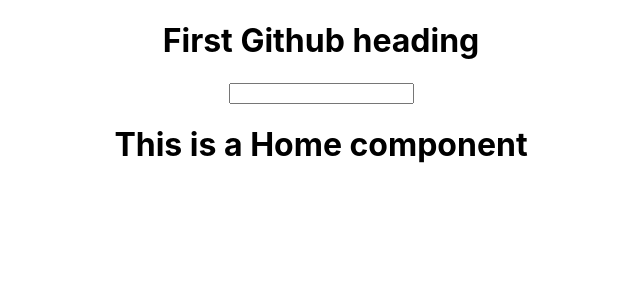
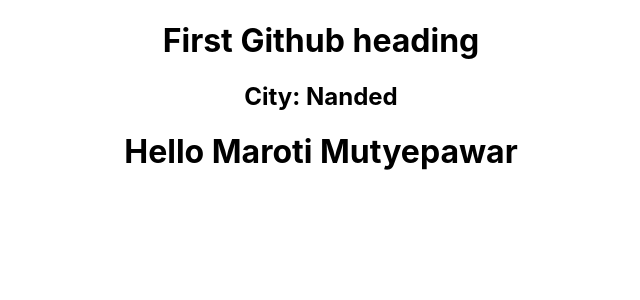
Before and after one commit to marotihub/gitpractice, a React (Create React App) app in the folder axiosandfetch/: page / in a window 1280 px wide. Shown: the top 300 px of the page, without its empty margins (319-959 px from the left). Built offline with nearby package versions, Linux system fonts and the light colour scheme.

Commit message:
context example using useContext

```diff
--- a/axiosandfetch/src/App.js
+++ b/axiosandfetch/src/App.js
@@ -7,14 +7,22 @@ import Parent from './pureComponent/Parent';
 import UseCallBackHook from './useCallback/UseCallBackHook';
 import CalculateFactorial from './useMemo/CalculateFactorial';
 import Home from './lazy loading/Home';
+import { UserProvider } from './context in react/UserContext';
+import {UserProvider1} from './context in react/UserContext'
+import CompA from './context in react/CompA';
+
 
 function App() {
+  // *****lazy loading example values**
+  // const [value, setValue]=useState('')
 
-  const [value, setValue]=useState('')
+  // const handleChange=(e)=>{
+  //   setValue(()=>e.target.value)
+  // }
+  // ********Context values*******
 
-  const handleChange=(e)=>{
-    setValue(()=>e.target.value)
-  }
+
+
   return (
     <div className="App">
      <h1>First Github heading</h1>
@@ -30,10 +38,17 @@ function App() {
      {/* <CalculateFactorial/> */}
 
      {/* *****lazy loading example** */}
-     <input type='text' value={value} onChange={handleChange} />
+     {/* <input type='text' value={value} onChange={handleChange} />
      <h3>{value}</h3>
-     <Home user={value}/>
+     <Home user={value}/> */}
 
+     {/* *****Context ******* */}
+
+      <UserProvider value='Maroti Mutyepawar'>
+        <UserProvider1 value='Nanded'>
+              <CompA/>
+        </UserProvider1>
+      </UserProvider>
     </div>
   );
 }
--- /dev/null
+++ b/axiosandfetch/src/context in react/CompA.js
@@ -0,0 +1,12 @@
+import React from 'react'
+import CompB from './CompB'
+
+function CompA() {
+  return (
+    <div>
+    <CompB/>
+    </div>
+  )
+}
+
+export default CompA
--- /dev/null
+++ b/axiosandfetch/src/context in react/CompB.js
@@ -0,0 +1,20 @@
+import React from 'react'
+import CompC from './CompC'
+import { UserConsumer1 } from './UserContext'
+
+function CompB() {
+  return (
+    <div>
+        <UserConsumer1>
+            {
+                value=>{
+                    return <h2>City: {value}</h2>
+                }
+            }
+        </UserConsumer1>
+        <CompC/>
+    </div>
+  )
+}
+
+export default CompB
--- /dev/null
+++ b/axiosandfetch/src/context in react/CompC.js
@@ -0,0 +1,16 @@
+import React from 'react'
+import { UserConsumer } from './UserContext'
+
+function CompC() {
+  return (
+    <UserConsumer>
+        {
+            value=>{
+                return <h1>Hello {value}</h1>
+            }
+        }
+    </UserConsumer>
+    )
+}
+
+export default CompC
--- /dev/null
+++ b/axiosandfetch/src/context in react/UserContext.js
@@ -0,0 +1,10 @@
+import React, { createContext, createElement } from 'react'
+
+const context= createContext();
+const context1= createContext()
+const UserProvider= context.Provider;
+const UserConsumer= context.Consumer;
+const UserProvider1= context1.Provider;
+const UserConsumer1= context1.Consumer;
+
+export{UserProvider, UserConsumer, UserProvider1, UserConsumer1}
```
